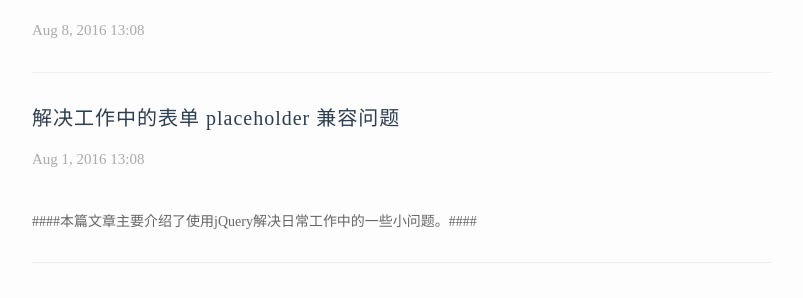
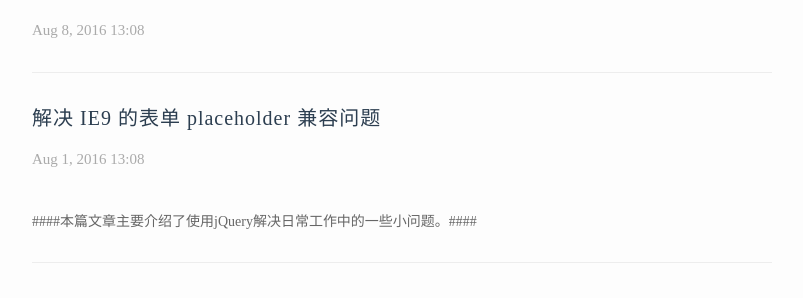
Before and after one commit to xtd420/Haonancx.github.io, a Jekyll site: the page built from index.html, in a window 1280 px wide. Shown: the part 1838-2136 px from the top of the page, without its empty margins (238-1041 px from the left). Built offline with Jekyll 4.4.1, drawn with Linux system fonts in a browser that asks for light colours; Markdown is read by kramdown in place of the engine named in the settings.

Commit message:
changes artcle title

```diff
--- a/_posts/2016-08-01-jquery-placeholder.markdown
+++ b/_posts/2016-08-01-jquery-placeholder.markdown
@@ -1,6 +1,6 @@
 ---
 layout: post
-title:  "解决工作中的表单 placeholder 兼容问题"
+title:  "解决 IE9 的表单 placeholder 兼容问题"
 date:   2016-08-01 13:23:32
 categories: Jquery 兼容问题
 ---
```
